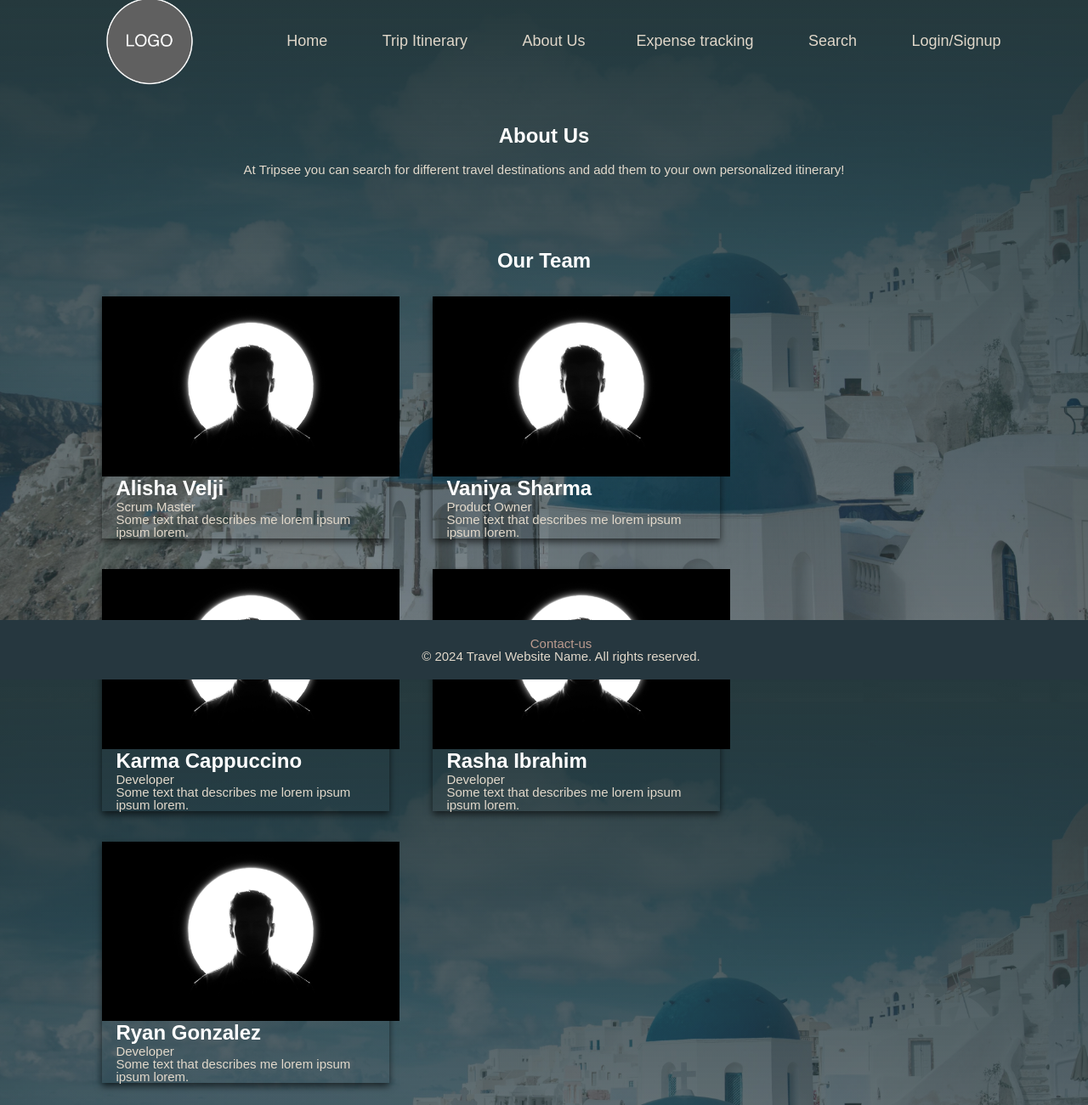
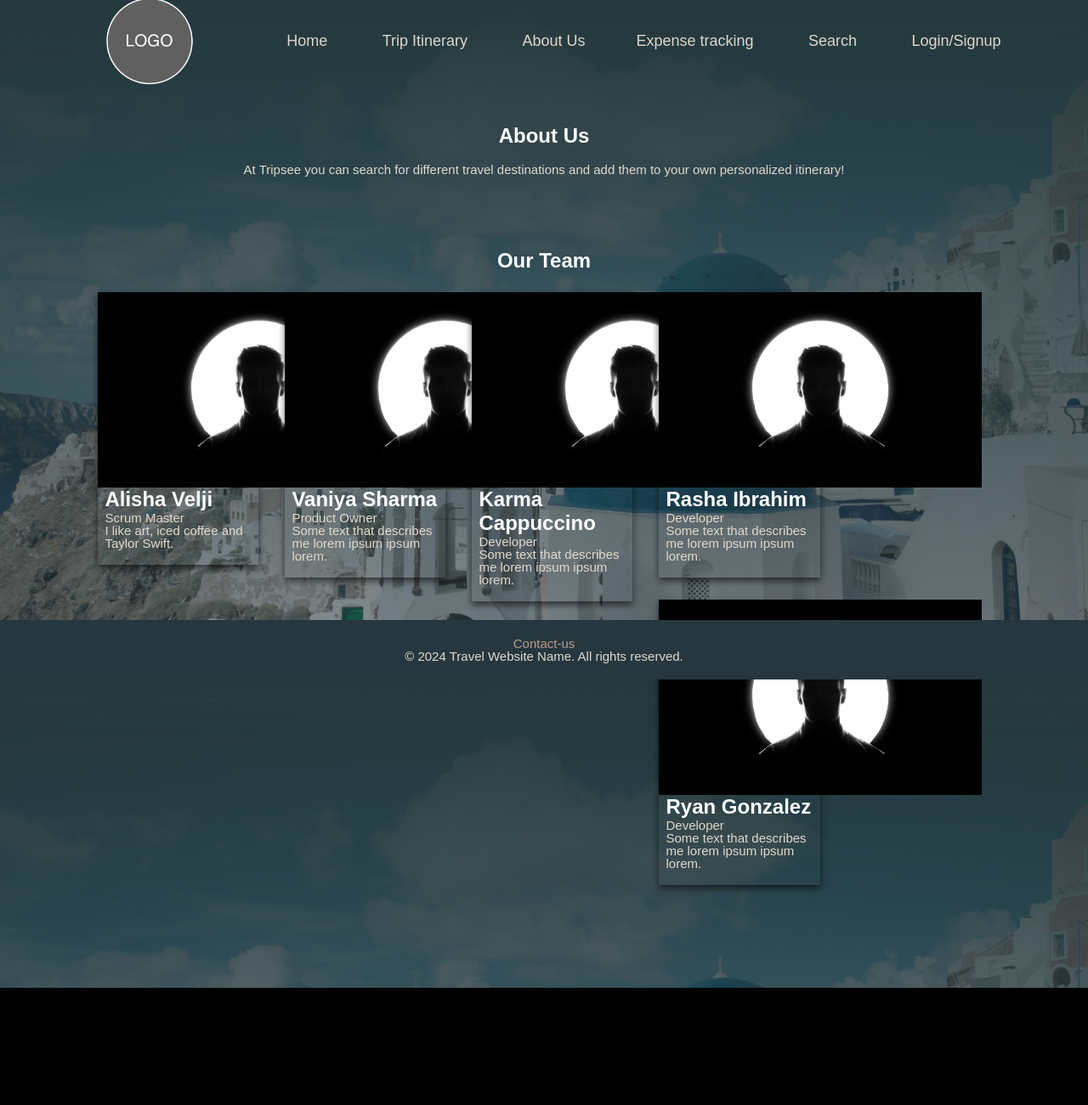
Before and after one commit to VaniyaSharma/Itsy_Bitsy_Studios, a Django app: page /aboutus/ in a window 1280 px wide. Shown: the whole page at 85% size. After the commit the page ends 1163 px from the top, so only its background shows below. Run offline with Django 4.2, Linux system fonts and the light colour scheme.

Commit message:
Modified the CSS more

```diff
--- a/travel_project/travel_app/static/aboutusStyle.css
+++ b/travel_project/travel_app/static/aboutusStyle.css
@@ -1,14 +1,18 @@
+*, *:before, *:after {
+  box-sizing: inherit;
+}
+
 .column {
   float: left;
-  width: 33.3%;
-  margin-right: 15px;
+  width: 20%;
+  margin-right: 5px;
   margin-bottom: 16px;
   padding: 0 8px;
 }
 
 .au-card {
   box-shadow: 0 4px 8px 0 rgba(0, 0, 0, 0.6);
-  margin: 10px;
+  margin: 5px;
 }
 
 .about {
@@ -18,7 +22,7 @@
 }
 
 .containerr {
-  padding: 0 16px;
+  padding: 0 8px;
 }
 
 .containerr::after, .roww::after {
--- a/travel_project/travel_app/static/style.css
+++ b/travel_project/travel_app/static/style.css
@@ -121,7 +121,8 @@ h5{
 footer {
     background-color: #26373f;
     color: #e9e2d4;
-    padding: 20px;
+    padding-top: 20px;
+    padding-bottom: 20px;
     text-align: center;
     position: fixed;
     left: 0;
@@ -137,3 +138,7 @@ footer a {
 footer a:hover {
     text-decoration: underline;
 }
+
+.foot-container{
+    padding-top: 100px;
+}
--- a/travel_project/travel_app/templates/aboutus.html
+++ b/travel_project/travel_app/templates/aboutus.html
@@ -17,55 +17,55 @@
     <div class="roww">
       <div class="column">
         <div class="au-card">
-          <img src="/static/images/contact_placeholder.jpg" style="width:350px" style="height:350px">
+          <img src="/static/images/contact_placeholder.jpg" style="width:380px" style="height:380px">
           <div class="containerr">
             <h2 style="color:white">Alisha Velji</h2>
             <p class="title">Scrum Master</p>
-            <p>Some text that describes me lorem ipsum ipsum lorem.</p>
+            <p>I like art, iced coffee and Taylor Swift.</p><br>
           </div>
         </div>
       </div>
 
       <div class="column">
         <div class="au-card">
-          <img src="/static/images/contact_placeholder.jpg" style="width:350px" style="height:350px">
+          <img src="/static/images/contact_placeholder.jpg" style="width:380px" style="height:380px">
           <div class="containerr">
             <h2 style="color:white">Vaniya Sharma</h2>
             <p class="title">Product Owner</p>
-            <p>Some text that describes me lorem ipsum ipsum lorem.</p>
+            <p>Some text that describes me lorem ipsum ipsum lorem.</p><br>
           </div>
         </div>
       </div>
 
       <div class="column">
         <div class="au-card">
-          <img src="/static/images/contact_placeholder.jpg" style="width:350px" style="height:350px">
+          <img src="/static/images/contact_placeholder.jpg" style="width:380px" style="height:380px">
           <div class="containerr">
             <h2 style="color:white">Karma Cappuccino</h2>
             <p class="title">Developer</p>
-            <p>Some text that describes me lorem ipsum ipsum lorem.</p>
+            <p>Some text that describes me lorem ipsum ipsum lorem.</p><br>
           </div>
         </div>
       </div>
 
       <div class="column">
         <div class="au-card">
-          <img src="/static/images/contact_placeholder.jpg" style="width:350px" style="height:350px">
+          <img src="/static/images/contact_placeholder.jpg" style="width:380px" style="height:380px">
           <div class="containerr">
             <h2 style="color:white">Rasha Ibrahim</h2>
             <p class="title">Developer</p>
-            <p>Some text that describes me lorem ipsum ipsum lorem.</p>
+            <p>Some text that describes me lorem ipsum ipsum lorem.</p><br>
           </div>
         </div>
       </div>
 
       <div class="column">
         <div class="au-card">
-          <img src="/static/images/contact_placeholder.jpg" style="width:350px" style="height:350px">
+          <img src="/static/images/contact_placeholder.jpg" style="width:380px" style="height:380px">
           <div class="containerr">
             <h2 style="color:white">Ryan Gonzalez</h2>
             <p class="title">Developer</p>
-            <p>Some text that describes me lorem ipsum ipsum lorem.</p>
+            <p>Some text that describes me lorem ipsum ipsum lorem.</p><br>
           </div>
         </div>
       </div>
--- a/travel_project/travel_app/templates/head-foot.html
+++ b/travel_project/travel_app/templates/head-foot.html
@@ -34,9 +34,11 @@
 {% endblock %}
 
 <!-- Footer -->
+<div class="foot-container">
     <footer>
         <p><a href="{% url 'contact-us' %}">Contact-us</a></p>
         <p>&copy; 2024 Travel Website Name. All rights reserved.</p>
     </footer>
+</div>
 </body>
 </html>
```
